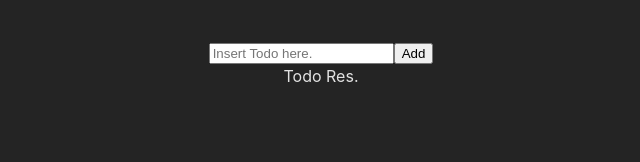
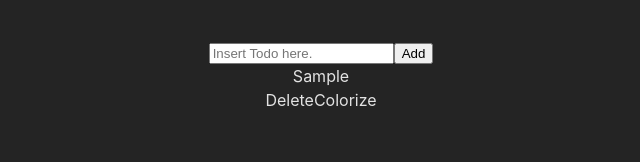
Before and after one commit to egesua/typeboot, a React (Vite) app: page / in a window 1280 px wide. Both pictures are taken after typing "Sample" into the empty fields and a click on the button "Add". Shown: the top 162 px of the page, without its empty margins (319-959 px from the left). Built offline with nearby package versions, Linux system fonts and the light colour scheme.

Commit message:
conditional rendering and todo adding colorizing.

```diff
--- a/src/App.tsx
+++ b/src/App.tsx
@@ -22,7 +22,7 @@ function App() {
   return (
     <div>
       <TodoInput todo={todo} setTodo={setTodo} addFunction={addFunction} />
-      <TodoResult />
+      <TodoResult todos={todos} setTodos={setTodos} />
     </div>
   );
 }
--- a/src/components/TodoResult.tsx
+++ b/src/components/TodoResult.tsx
@@ -1,7 +1,30 @@
-const TodoResult = () => {
+import { ITypes } from "../types/iTypes";
+
+interface TodoResultProps {
+    todos: ITypes[]
+    setTodos: React.Dispatch<React.SetStateAction<ITypes[]>>
+}
+
+const TodoResult: React.FC<TodoResultProps> = ({todos, setTodos}) => {
   return (
     <div>
-      Todo Res.
+    {
+        todos && todos.map((todo, i) => (
+            <div key={i}>
+                <div>
+                   {todo.todo}
+                </div>
+                <div>
+                    <span>
+                        Delete
+                    </span>
+                    <span>
+                        Colorize
+                    </span>
+                </div>
+            </div>
+        ))
+    }
     </div>
   )
 }
```
